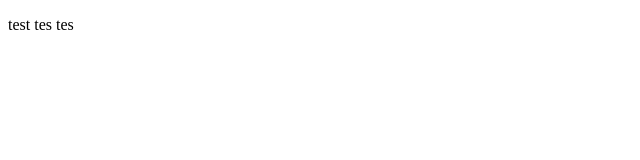
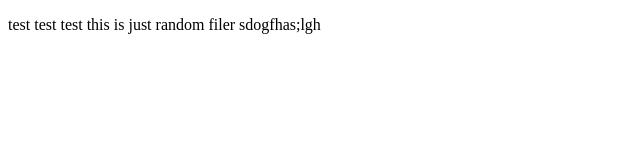
Before and after one commit to cadensilvey/cadensilvey.github.io, a plain HTML site: page webpage.html in a window 1280 px wide. Shown: the whole page, without its empty margins (0-640 px from the left). Drawn offline with Linux system fonts and the light colour scheme.

Commit message:
second time pushinhg

```diff
--- a/webpage.html
+++ b/webpage.html
@@ -7,6 +7,6 @@
     <title>Caden Webpage</title>
 </head>
 <body>
-    <p>test tes tes </p>
+    <p>test test test this is just random filer sdogfhas;lgh </p>
 </body>
 </html>
```
